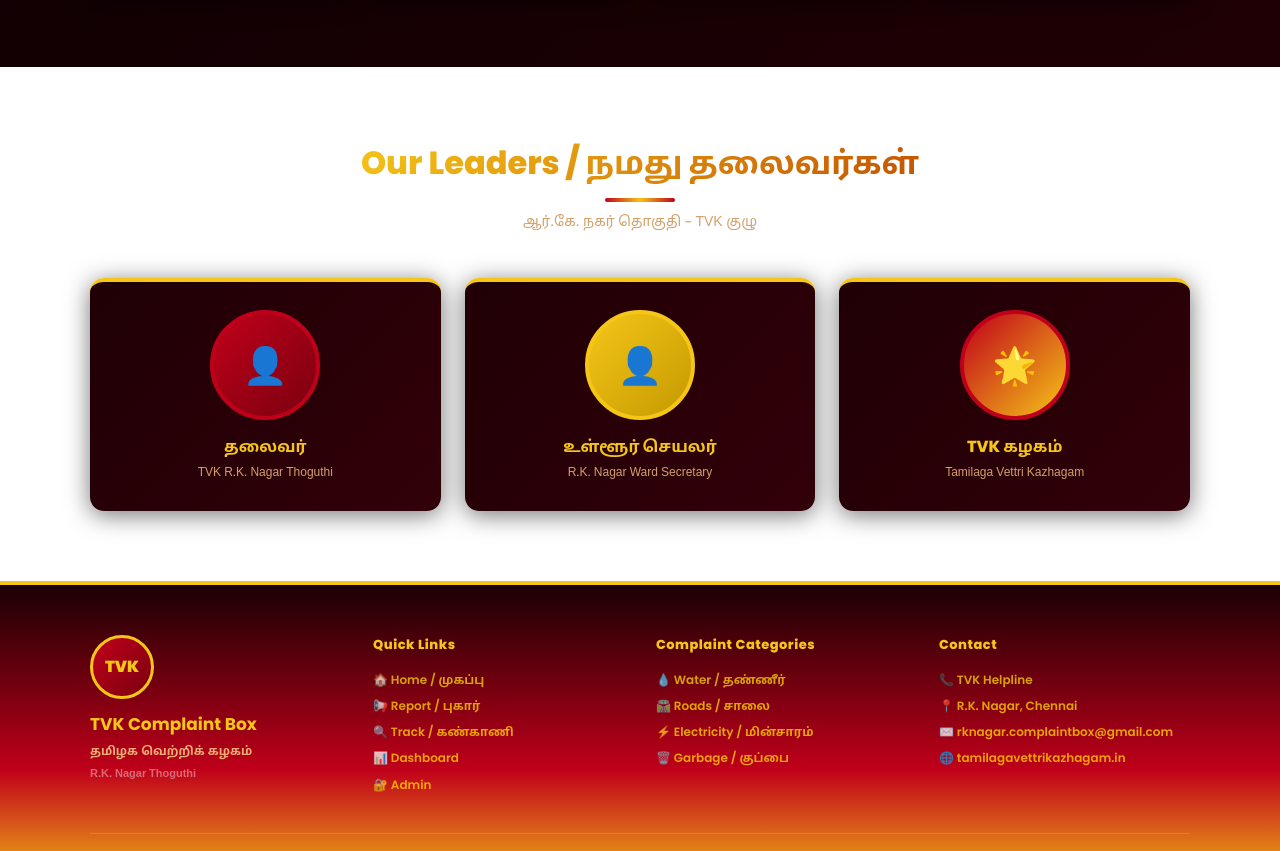
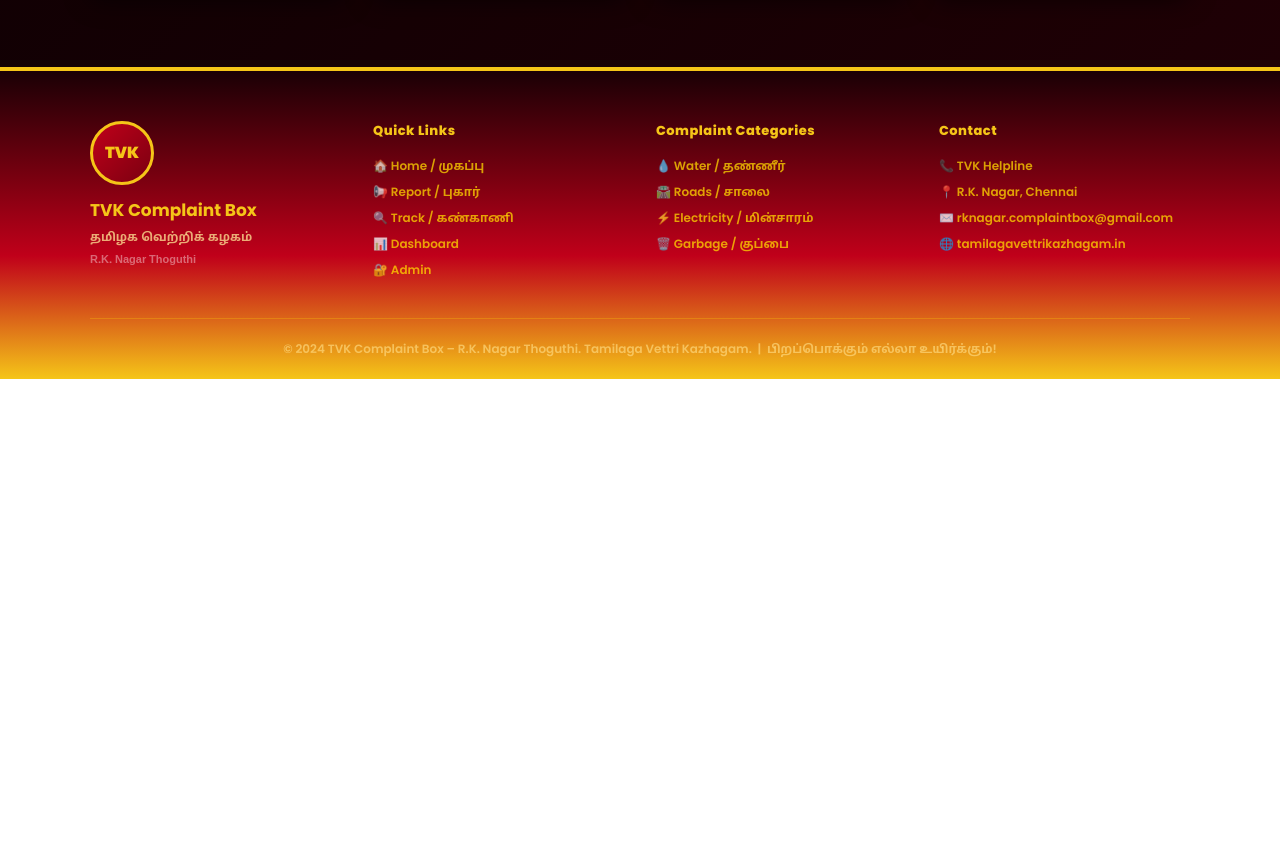
Before and after one commit to mygymwebsite7-web/RK-Nagar, a website: page public/index.html in a window 1280 px wide. Shown: the part 2840-3691 px from the top of the page. After the commit the page ends 3219 px from the top, so only its background shows below. Drawn offline with Linux system fonts and the light colour scheme.

Commit message:
Remove Our Leaders section (தலைவர், ward secretary, TVK kazhagam cards)

```diff
--- a/public/index.html
+++ b/public/index.html
@@ -1134,35 +1134,6 @@
           <div class="step-num">4</div>
           <h3>Resolved</h3>
           <p>பிரச்சனை தீர்வு பெறுங்கள், மகிழ்ச்சியாக வாழுங்கள்</p>
-        </div>
-      </div>
-    </div>
-  </div>
-
-  <!-- LEADERS (About) -->
-  <div class="section" style="background:white;">
-    <div class="container">
-      <div class="section-title">
-        <h2>Our Leaders / நமது தலைவர்கள்</h2>
-        <p class="sub">ஆர்.கே. நகர் தொகுதி – TVK குழு</p>
-      </div>
-      <div class="leader-grid">
-        <div class="leader-card">
-          <img id="leader1Img" src="" alt="Leader 1" class="leader-photo" style="display:none;">
-          <div id="leader1Fall" style="width:110px;height:110px;border-radius:50%;background:linear-gradient(135deg,#C0001A,#7A0010);border:4px solid var(--red);display:flex;align-items:center;justify-content:center;margin:0 auto 14px;font-size:36px;">👤</div>
-          <div class="leader-name">தலைவர்</div>
-          <div class="leader-title">TVK R.K. Nagar Thoguthi</div>
-        </div>
-        <div class="leader-card">
-          <img id="leader2Img" src="" alt="Leader 2" class="leader-photo" style="display:none;">
-          <div id="leader2Fall" style="width:110px;height:110px;border-radius:50%;background:linear-gradient(135deg,#F5C518,#C49A00);border:4px solid var(--yellow);display:flex;align-items:center;justify-content:center;margin:0 auto 14px;font-size:36px;">👤</div>
-          <div class="leader-name">உள்ளூர் செயலர்</div>
-          <div class="leader-title">R.K. Nagar Ward Secretary</div>
-        </div>
-        <div class="leader-card">
-          <div style="width:110px;height:110px;border-radius:50%;background:linear-gradient(135deg,#C0001A,#F5C518);border:4px solid var(--red);display:flex;align-items:center;justify-content:center;margin:0 auto 14px;font-size:36px;">🌟</div>
-          <div class="leader-name">TVK கழகம்</div>
-          <div class="leader-title">Tamilaga Vettri Kazhagam</div>
         </div>
       </div>
     </div>
```
